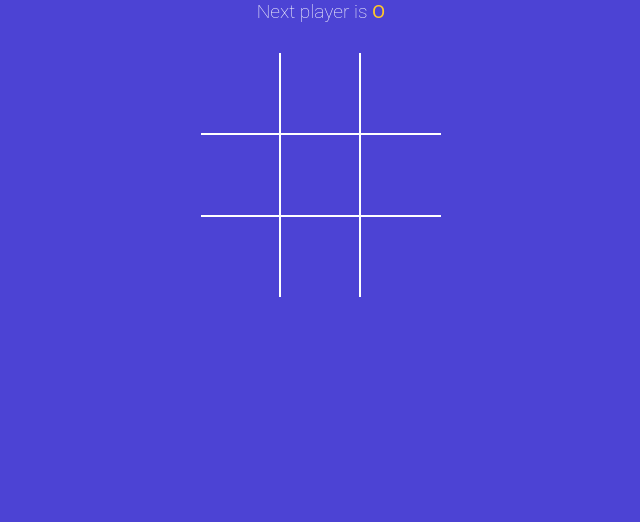
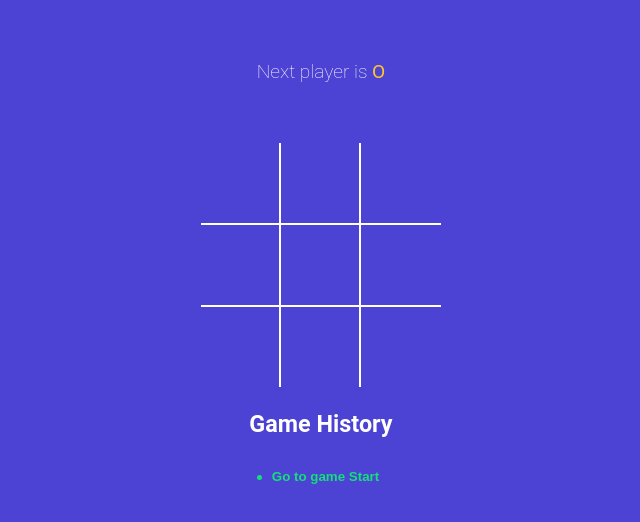
Before and after one commit to RaisaBernardes/tictactoe-game, a React (Vite) app: page / in a window 1280 px wide. Shown: the top 522 px of the page, without its empty margins (319-959 px from the left). Built offline with nearby package versions, Linux system fonts and the light colour scheme.

Commit message:
added game history and moving back function to a certain point of the game

```diff
--- a/src/App.jsx
+++ b/src/App.jsx
@@ -3,35 +3,61 @@
 import Board from './components/Board'
 import { calculateWinner } from './winner';
 import StatusMessage from './components/StatusMessage';
+import History from './components/History';
 
 function App() {
 
-  const [squares, setSquares] = useState(Array(9).fill(null));
-  const [isXNext, setIsXNext] = useState(false);
+  const[history, setHistory] = useState([
+    {squares: Array(9).fill(null), isXNext: false},
+  ])
 
-  const winner = calculateWinner(squares);
+  const [currentMove, setCurrentMove] = useState(0);
+  const gamingBoard = history[currentMove]
+
+  const winner = calculateWinner(gamingBoard.squares);
+
+  console.log({history, currentMove}); //**************************
 
   const handleSquareClick = clickedPosition => {
-    if(squares[clickedPosition] || winner){
+    if(gamingBoard.squares[clickedPosition] || winner){
         return;
     }
-    setSquares(currentSquares => {
-        return currentSquares.map((squareValue, position) => {
+    setHistory(currentHistory => {
+
+      const isTraversing = currentMove + 1 !== currentHistory.lenght;
+
+      const lastGamingState = isTraversing ? currentHistory[currentMove] : currentHistory[currentHistory.length - 1];
+
+      const nextSquaresState =  lastGamingState.squares.map((squareValue, position) => {
             if(clickedPosition === position){
-                return isXNext ? 'X' : 'O';
+                return lastGamingState.isXNext ? 'X' : 'O';
             }
             return squareValue;
         });
+
+        const base = isTraversing
+        ? currentHistory.slice(0, currentHistory.indexOf(lastGamingState) + 1)
+        : currentHistory;
+
+        return base.concat({
+          squares: nextSquaresState,
+          isXNext: !lastGamingState.isXNext
+        });
     });
-    setIsXNext((currentIsXNext) => !currentIsXNext);
+    setCurrentMove(move => move + 1); //"move" represents the current/actual move.
   };
 
-  const [counter, setCounter] = useState(1);
+  //function to move to a certain time of the game history
+  const moveTo = move => {
+    setCurrentMove(move);
+  }
 
   return (
     <div className="app">
-      <StatusMessage winner={winner} isXNext= {isXNext} squares={squares}/>
-      <Board squares={squares} handleSquareClick={handleSquareClick} />
+      <StatusMessage winner={winner} gamingBoard={gamingBoard}/>
+      <Board squares={gamingBoard.squares} handleSquareClick={handleSquareClick} />
+      <h3>Game History</h3>
+      <History history={history} moveTo={moveTo} currentMove={currentMove}/>
     </div>
   );
 }
--- /dev/null
+++ b/src/components/History.jsx
@@ -0,0 +1,21 @@
+const History = ({history, moveTo, currentMove}) => {
+return (
+    <div className="history-wrapper">
+        <ul className="history">
+            {history.map((_, index) => (
+                <li key={index}>
+                    <button
+                    type="button"
+                    className={`btn-move ${currentMove === index ? 'active' : ''}`}
+                    onClick={() => moveTo(index)}
+                    >
+                        {index === 0 ? 'Go to game Start' : `Go to move #${index}`}
+                    </button>
+                </li>
+            ))}
+        </ul>
+    </div>
+);
+};
+
+export default History;
--- a/src/components/StatusMessage.jsx
+++ b/src/components/StatusMessage.jsx
@@ -1,4 +1,7 @@
-const StatusMessage = ({ winner, isXNext, squares }) => {
+const StatusMessage = ({ winner, gamingBoard }) => {
+
+  const { squares, isXNext } = gamingBoard; //is the same as "const squares = gamingBoard.squares" for example.
+
   const nextPlayer = isXNext ? 'X' : 'O'; //derived value from latest state
   const noMovesLeft = squares.every(squareValue => squareValue !== null); //returns a boolean
 
@@ -20,7 +23,7 @@
     }
     if (!winner && !noMovesLeft) {
       return (
-        <div>Next player is {''}
+        <div className="status-message">Next player is {''}
             <span className={isXNext ? 'text-green' : 'text-orange'}>{nextPlayer}</span>
         </div>
       );
--- a/src/style.scss
+++ b/src/style.scss
@@ -68,6 +68,7 @@
 }
 
 .status-message {
+  margin-top: 30px;
   margin-bottom: 30px;
   font-size: 1.2rem;
   font-weight: lighter;
```
Also changed, not shown: 1 other file (tests, documents, lock files or other folders).
